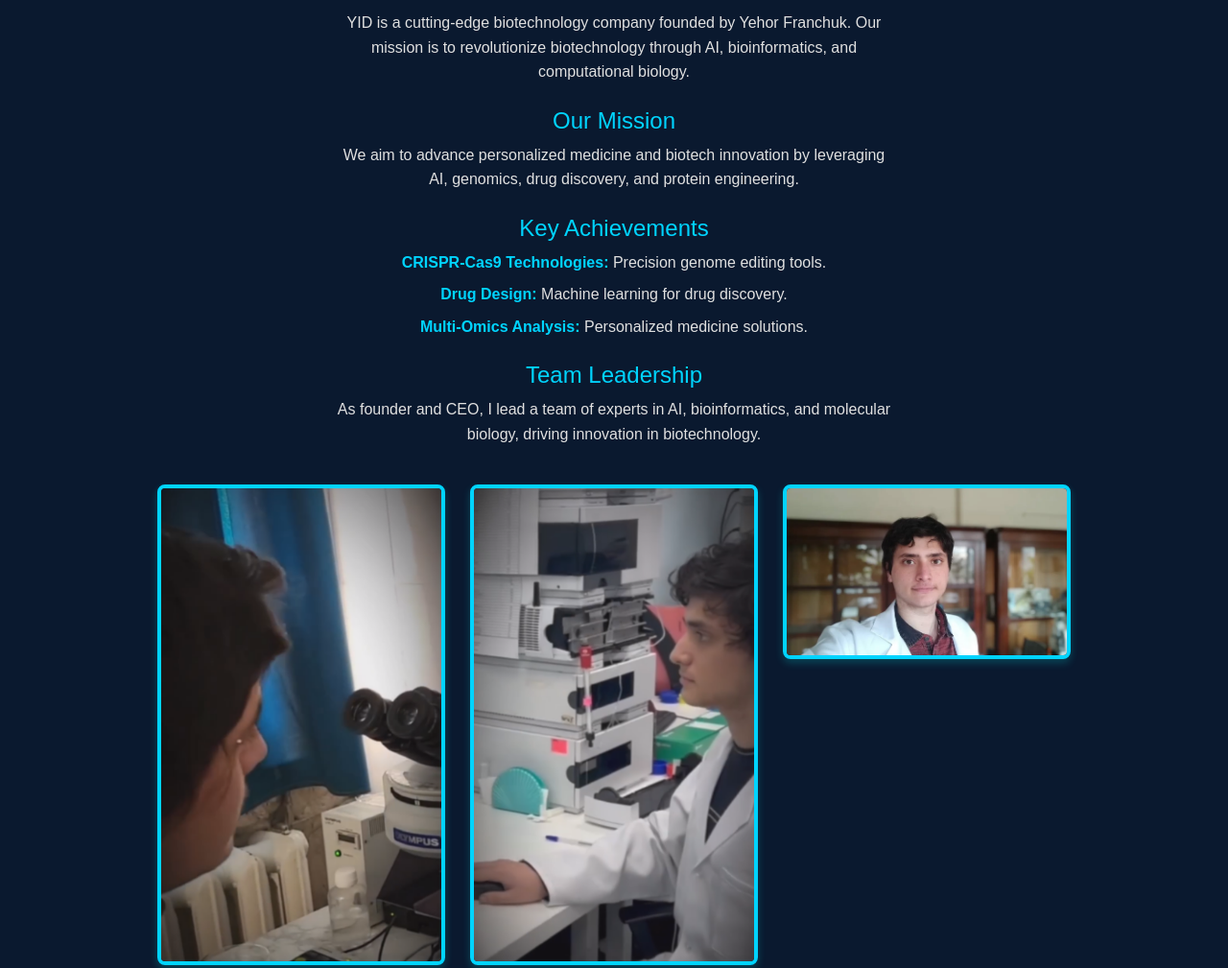
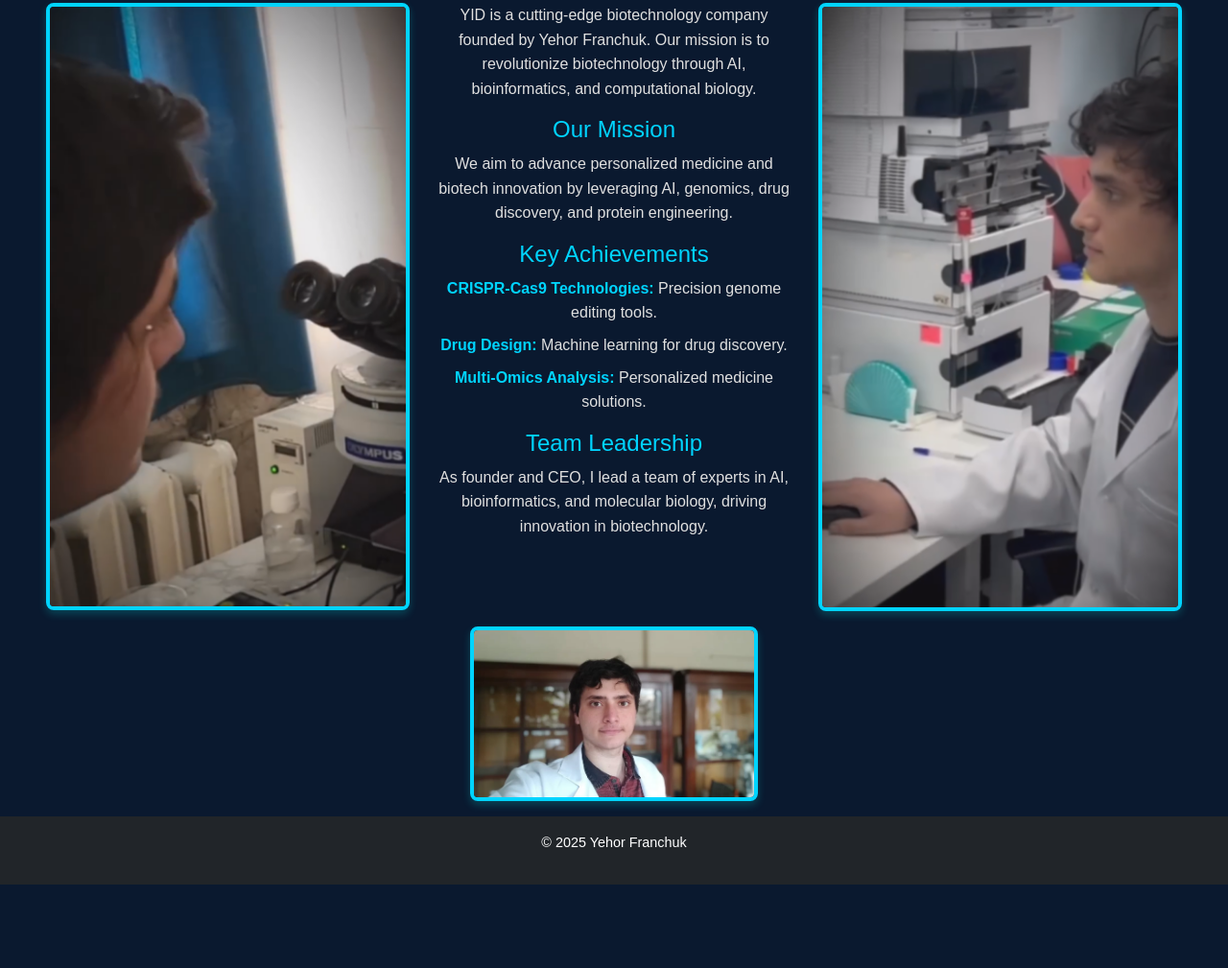
Before and after one commit to MrEgorin/MrEgorin.github.io, a plain HTML site: page yid.html in a window 1280 px wide. Shown: the part 515-1524 px from the top of the page at 96% size. After the commit the page ends 1437 px from the top, so only its background shows below. Drawn offline with nearby package versions, Linux system fonts and the light colour scheme.

Commit message:
Update yid.html

```diff
--- a/yid.html
+++ b/yid.html
@@ -36,50 +36,50 @@
     </nav>
 
     <!-- Main Content -->
-    <main class="container mt-4">
-        <section class="mb-4">
+    <main class="container mt-3">
+        <section class="mb-3">
             <h2 class="text-center mb-3">YID - About the Company</h2>
             <div class="row justify-content-center">
-                <div class="col-md-6 text-center">
+                <div class="col-md-4 text-center">
+                    <img src="1.png" alt="YID Photo 1" class="inline-photo">
+                </div>
+                <div class="col-md-4 text-center">
                     <p>
                         YID is a cutting-edge biotechnology company founded by Yehor Franchuk. Our mission is to revolutionize biotechnology through AI, bioinformatics, and computational biology.
                     </p>
-                    <h3 class="mt-4">Our Mission</h3>
+                    <h3 class="mt-3">Our Mission</h3>
                     <p>
                         We aim to advance personalized medicine and biotech innovation by leveraging AI, genomics, drug discovery, and protein engineering.
                     </p>
-                    <h3 class="mt-4">Key Achievements</h3>
+                    <h3 class="mt-3">Key Achievements</h3>
                     <ul class="list-unstyled">
                         <li><strong>CRISPR-Cas9 Technologies:</strong> Precision genome editing tools.</li>
                         <li><strong>Drug Design:</strong> Machine learning for drug discovery.</li>
                         <li><strong>Multi-Omics Analysis:</strong> Personalized medicine solutions.</li>
                     </ul>
-                    <h3 class="mt-4">Team Leadership</h3>
+                    <h3 class="mt-3">Team Leadership</h3>
                     <p>
                         As founder and CEO, I lead a team of experts in AI, bioinformatics, and molecular biology, driving innovation in biotechnology.
                     </p>
+                </div>
+                <div class="col-md-4 text-center">
+                    <img src="2.png" alt="YID Photo 2" class="inline-photo">
                 </div>
             </div>
         </section>
     </main>
 
     <!-- Photos at the bottom -->
-    <section class="photo-gallery mb-4">
+    <section class="photo-gallery mb-3">
         <div class="row justify-content-center">
             <div class="col-md-3 text-center">
-                <img src="1.png" alt="YID Photo 1" class="gallery-photo">
-            </div>
-            <div class="col-md-3 text-center">
-                <img src="2.png" alt="YID Photo 2" class="gallery-photo">
-            </div>
-            <div class="col-md-3 text-center">
-                <img src="5.png" alt="Research Photo 3" class="gallery-photo larger">
+                <img src="5.png" alt="Research Photo 3" class="gallery-photo">
             </div>
         </div>
     </section>
 
     <!-- Footer -->
-    <footer class="bg-dark text-white text-center">
+    <footer class="bg-dark text-white text-center py-3">
         <p>© 2025 Yehor Franchuk</p>
     </footer>
 
```
